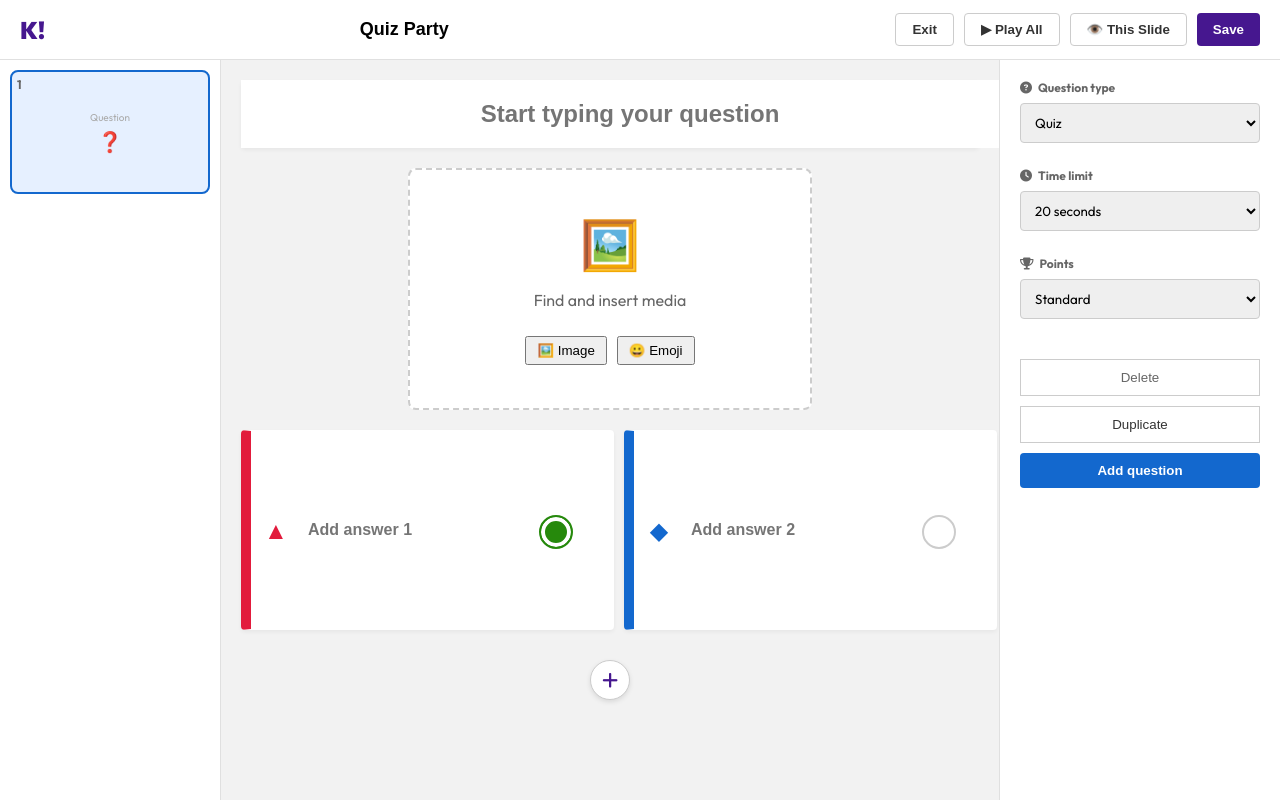
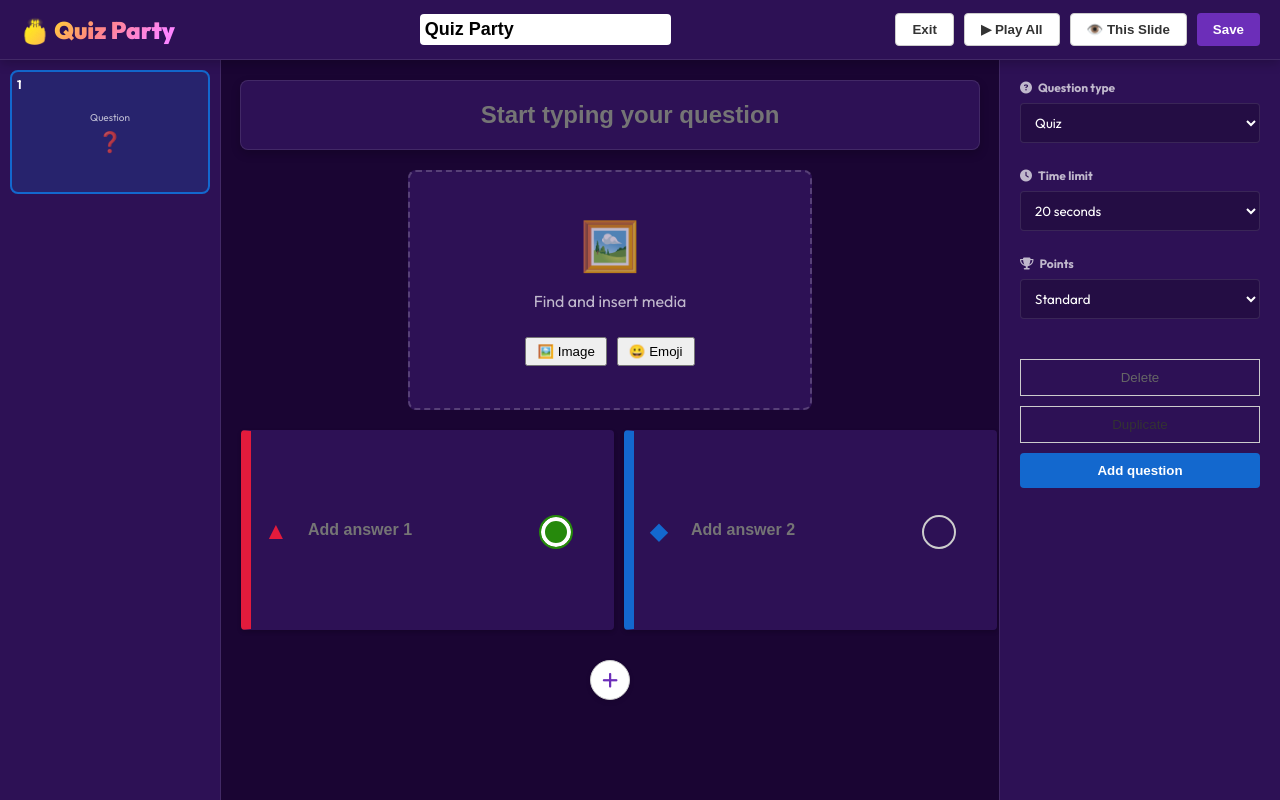
Before and after one commit to jc180105/Quiz-Party, a website: page public/creator.html in a window 1280 px wide. Drawn offline with Linux system fonts and the light colour scheme; no server answers.

Commit message:
feat: upgrade creator screen to dark theme and standardize logo

```diff
--- a/public/creator.html
+++ b/public/creator.html
@@ -15,7 +15,7 @@
 <body>
 
     <div class="top-bar">
-        <div class="logo">K!</div>
+        <div class="logo">🎂 Quiz Party</div>
         <div class="quiz-title">
             <input type="text" value="Quiz Party" placeholder="Enter kahoot title...">
         </div>
--- a/public/css/creator.css
+++ b/public/css/creator.css
@@ -1,12 +1,18 @@
-/* CREATOR CSS - KAHOOT STYLE */
 :root {
     --header-h: 60px;
     --sidebar-w: 200px;
     --settings-w: 240px;
-    --bg-canvas: #f2f2f2;
-    --bg-white: #ffffff;
-    --border: #e0e0e0;
-    --primary: #46178f;
+
+    /* Dark Theme Palette */
+    --bg-canvas: #1a0533;
+    --bg-panel: #2d1155;
+    --border: rgba(255, 255, 255, 0.1);
+
+    --primary: #6c2eb9;
+    --accent: #ffd700;
+    --text-main: #ffffff;
+    --text-muted: rgba(255, 255, 255, 0.7);
+
     --red: #e21b3c;
     --blue: #1368ce;
     --yellow: #d89e00;
@@ -21,26 +27,48 @@ body {
     display: flex;
     flex-direction: column;
     overflow: hidden;
+    background: var(--bg-canvas);
+    color: var(--text-main);
 }
 
 /* TOP BAR */
 .top-bar {
     height: var(--header-h);
-    background: var(--bg-white);
+    background: var(--bg-panel);
     border-bottom: 1px solid var(--border);
     display: flex;
     align-items: center;
     padding: 0 20px;
     justify-content: space-between;
     z-index: 10;
+    box-shadow: 0 4px 10px rgba(0, 0, 0, 0.2);
 }
 
 .logo {
     font-size: 24px;
     font-weight: 900;
-    color: var(--primary);
     margin-right: 20px;
     cursor: pointer;
+    background: linear-gradient(135deg, #ffd700, #ff6b6b, #c56cf0);
+    -webkit-background-clip: text;
+    -webkit-text-fill-color: transparent;
+    background-clip: text;
+    animation: logoShine 3s ease-in-out infinite;
+    display: flex;
+    align-items: center;
+    gap: 8px;
+}
+
+@keyframes logoShine {
+
+    0%,
+    100% {
+        filter: brightness(1);
+    }
+
+    50% {
+        filter: brightness(1.3);
+    }
 }
 
 .quiz-title input {
@@ -91,7 +119,7 @@ body {
 /* LEFT SIDEBAR */
 .sidebar-left {
     width: var(--sidebar-w);
-    background: var(--bg-white);
+    background: var(--bg-panel);
     border-right: 1px solid var(--border);
     display: flex;
     flex-direction: column;
@@ -108,7 +136,7 @@ body {
 
 .slide-thumb {
     height: 100px;
-    background: #f8f8f8;
+    background: rgba(255, 255, 255, 0.05);
     border: 2px solid transparent;
     border-radius: 8px;
     cursor: pointer;
@@ -119,16 +147,16 @@ body {
     align-items: center;
     justify-content: center;
     font-size: 10px;
-    color: #aaa;
+    color: var(--text-muted);
 }
 
 .slide-thumb.active {
     border-color: var(--blue);
-    background: #e6f0ff;
+    background: rgba(19, 104, 206, 0.2);
 }
 
 .slide-thumb:hover {
-    background: #f0f0f0;
+    background: rgba(255, 255, 255, 0.1);
 }
 
 .slide-num {
@@ -136,7 +164,7 @@ body {
     left: 5px;
     top: 5px;
     font-weight: 700;
-    color: #666;
+    color: var(--text-main);
     font-size: 12px;
 }
 
@@ -173,9 +201,10 @@ body {
 /* Question Input */
 .question-input-wrapper {
     width: 100%;
-    background: var(--bg-white);
-    border-radius: 4px;
-    box-shadow: 0 2px 4px rgba(0, 0, 0, 0.05);
+    background: var(--bg-panel);
+    border-radius: 8px;
+    box-shadow: 0 4px 10px rgba(0, 0, 0, 0.2);
+    border: 1px solid var(--border);
 }
 
 #input-question {
@@ -186,14 +215,16 @@ body {
     border: none;
     outline: none;
     font-weight: 700;
+    background: transparent;
+    color: var(--text-main);
 }
 
 /* Media Area */
 .media-area {
     width: 400px;
     height: 300px;
-    background: var(--bg-white);
-    border: 2px dashed #ccc;
+    background: var(--bg-panel);
+    border: 2px dashed rgba(255, 255, 255, 0.2);
     border-radius: 8px;
     display: flex;
     align-items: center;
@@ -204,7 +235,7 @@ body {
 
 .media-placeholder {
     text-align: center;
-    color: #666;
+    color: var(--text-muted);
 }
 
 .media-icon {
@@ -301,13 +332,13 @@ body {
 }
 
 .answer-card {
-    background: var(--bg-white);
+    background: var(--bg-panel);
     border: 1px solid transparent;
     border-radius: 4px;
     display: flex;
     align-items: center;
     padding: 10px;
-    box-shadow: 0 2px 4px rgba(0, 0, 0, 0.05);
+    box-shadow: 0 2px 4px rgba(0, 0, 0, 0.2);
     transition: 0.2s;
     position: relative;
 }
@@ -365,6 +396,7 @@ body {
     font-size: 16px;
     font-weight: 600;
     background: transparent;
+    color: var(--text-main);
 }
 
 /* Radio Circle Checkbox */
@@ -462,7 +494,7 @@ body {
 /* RIGHT SIDEBAR */
 .sidebar-right {
     width: var(--settings-w);
-    background: var(--bg-white);
+    background: var(--bg-panel);
     border-left: 1px solid var(--border);
     padding: 20px;
     padding-bottom: 100px;
@@ -498,8 +530,20 @@ body {
     width: 100%;
     padding: 10px;
     border-radius: 4px;
-    border: 1px solid #ccc;
+    border: 1px solid var(--border);
     font-family: inherit;
+    background: rgba(0, 0, 0, 0.2);
+    color: var(--text-main);
+}
+
+.setting-group label {
+    display: flex;
+    align-items: center;
+    gap: 6px;
+    margin-bottom: 8px;
+    font-weight: 700;
+    font-size: 12px;
+    color: var(--text-muted);
 }
 
 .delete-area {
```
Also changed, not shown: public/css/player.css (+17 -0 lines), public/index.html (+16 -2 lines).
